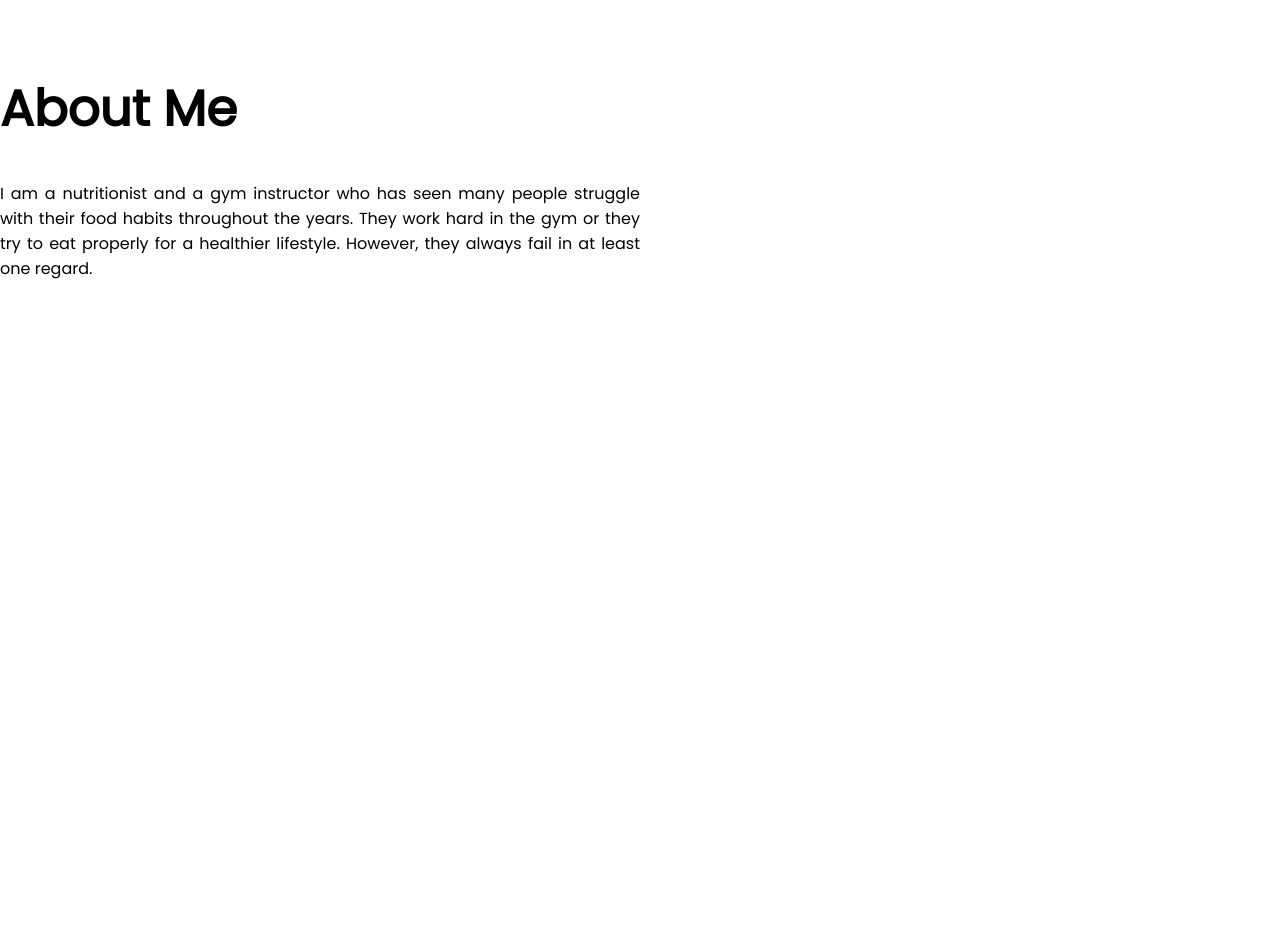
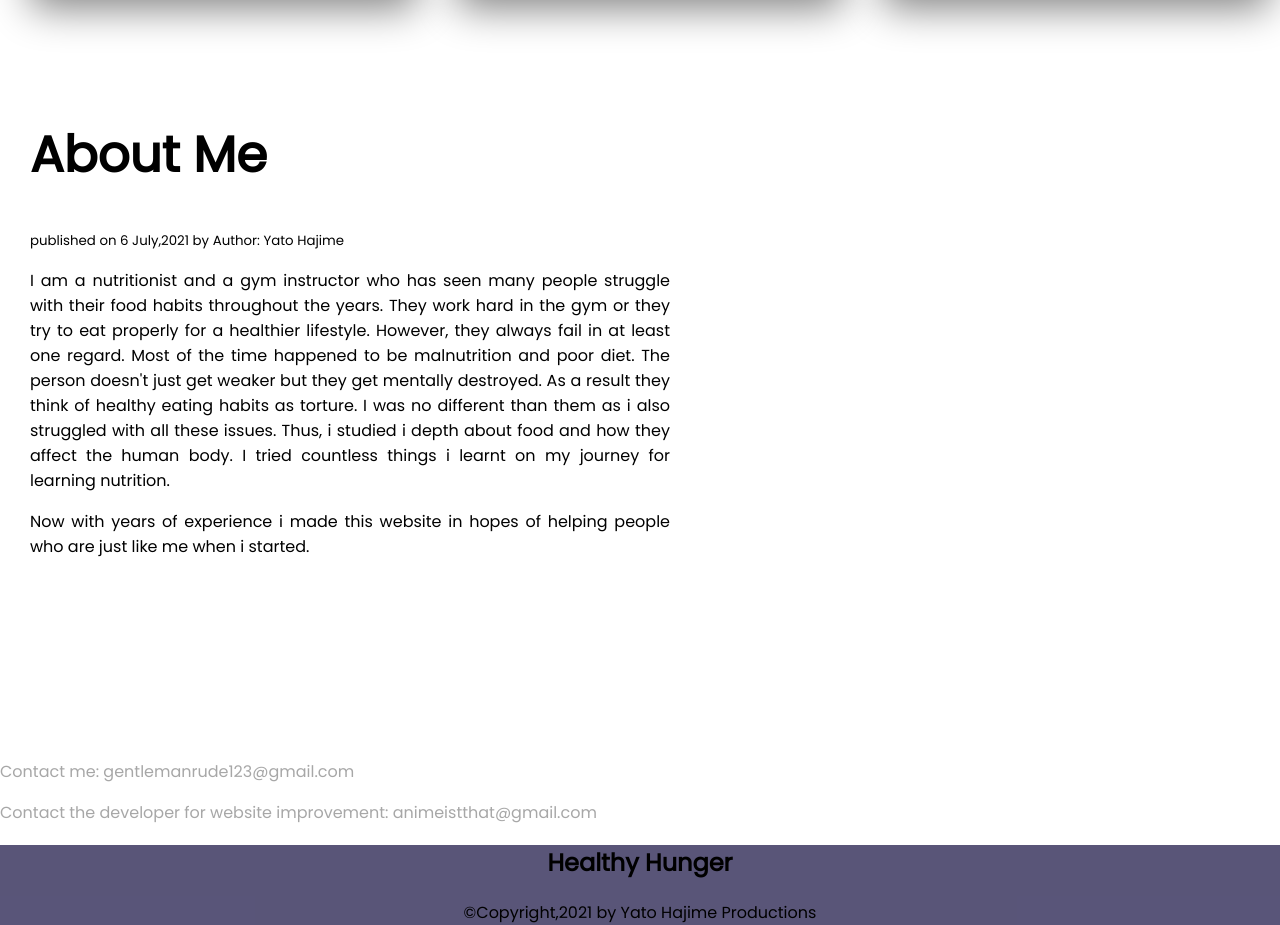
Before and after one commit to yatohajime/my-food-web, a plain HTML site: page index.html in a window 1280 px wide. Shown: the part 2407-3332 px from the top of the page. Before the commit the page ends 2888 px from the top, so only its background shows below. Drawn offline with Linux system fonts and the light colour scheme.

Commit message:
final add-on

```diff
--- a/index.html
+++ b/index.html
@@ -9,6 +9,7 @@
     <link rel="preconnect" href="https://fonts.gstatic.com" crossorigin>
     <link href="https://fonts.googleapis.com/css2?family=Poppins&display=swap" rel="stylesheet">
     <link rel="stylesheet" href="styling.css">
+    <link rel="shortcut icon" href="images/food/foodfav.jpg" type="image/x-icon">
 </head>
 <body>
     <section class="container upper-banner">
@@ -47,6 +48,7 @@
     <div class="centered">
         <h1>Recipes</h1>
         <h4>Here are some demo-recipe catagories starter pack</h4>
+        <h4>click any one of the title for seeing the full list</h4>
     </div>
 
     <section class="container">
@@ -77,8 +79,22 @@
 
    <div class="cargo">
        <h1>About Me</h1>
-       <p>I am a nutritionist and a gym instructor who has seen many people struggle with their food habits throughout the years. They work hard in the gym or they try to eat properly for a healthier lifestyle. However, they always fail in at least one regard.</p>
+       <small>published on 6 July,2021 by Author: Yato Hajime</small>
+       <p>
+           I am a nutritionist and a gym instructor who has seen many people struggle with their food habits throughout the years. They work hard in the gym or they try to eat properly for a healthier lifestyle. However, they always fail in at least one regard. Most of the time happened to be malnutrition and poor diet. The person doesn't just get weaker but they get mentally destroyed. As a result they think of healthy eating habits as torture. I was no different than them as i also struggled with all these issues. Thus, i studied i depth about food and how they affect the human body. I tried countless things i learnt on my journey for learning nutrition.
+        </p>
+        <p>
+            Now with years of experience i made this website in hopes of helping people who are just like me when i started.
+        </p>
    </div>
 
+   <section class="contact-info">
+    <p>Contact me: gentlemanrude123@gmail.com</p>
+    <p>Contact the developer for website improvement: animeistthat@gmail.com</p>
+   </section>
+       <footer>
+           <h2>Healthy Hunger</h2>
+           &copyCopyright,2021 by Yato Hajime Productions
+       </footer>
 </body>
 </html>
--- a/styling.css
+++ b/styling.css
@@ -14,8 +14,14 @@ h1{
 h4{
     font-weight: 500;
 }
+
 p{
     text-align: justify;
+}
+
+footer{
+    background-color: rgba(69, 64, 104, 0.89);
+    text-align: center;
 }
 
 .link-button{
@@ -74,5 +80,9 @@ p{
     margin-top: 100px;
     margin-bottom: 200px;
     width: 50%;
-    background-image: url();
+    padding-left: 30px;
 }
+
+.contact-info{
+    color: rgba(128, 128, 128, 0.692);
+}
```
Also changed, not shown: images/food/foodfav.jpg (added), images/shapes/shoes.jpg (added).
